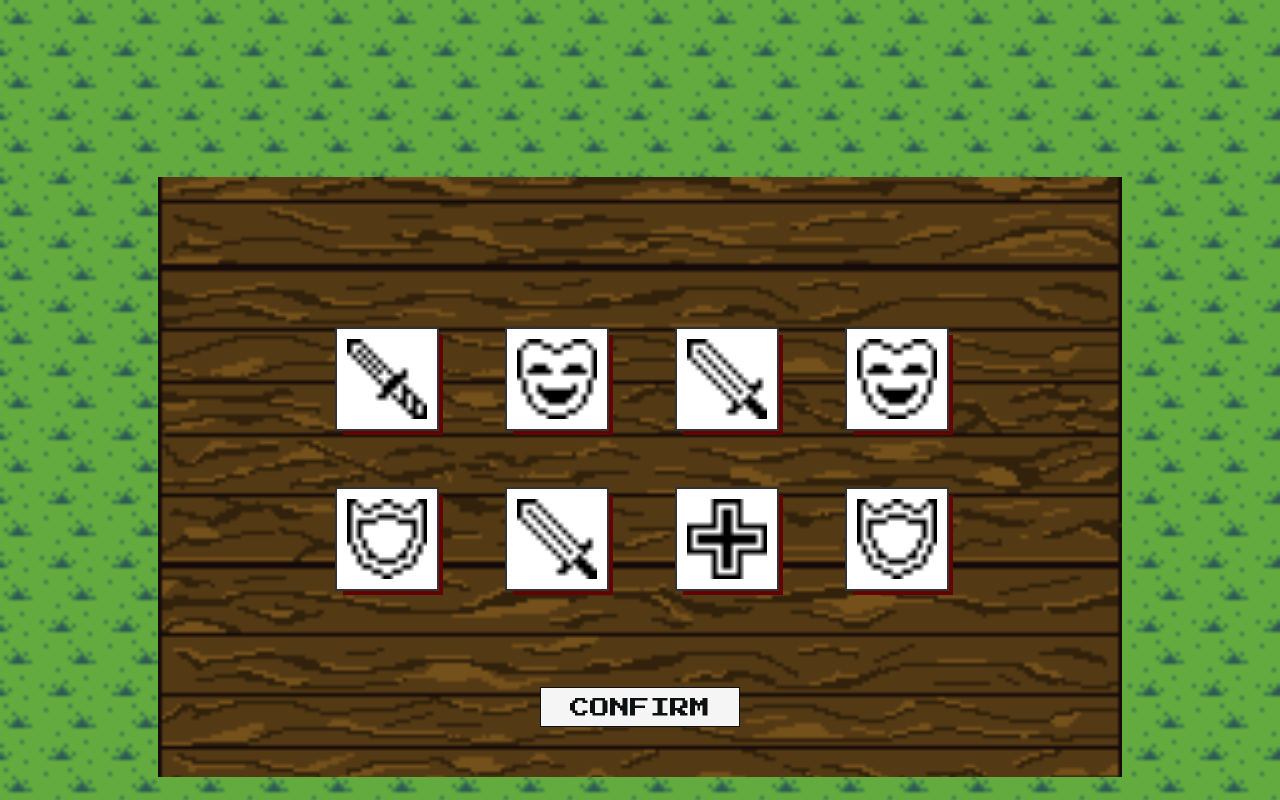
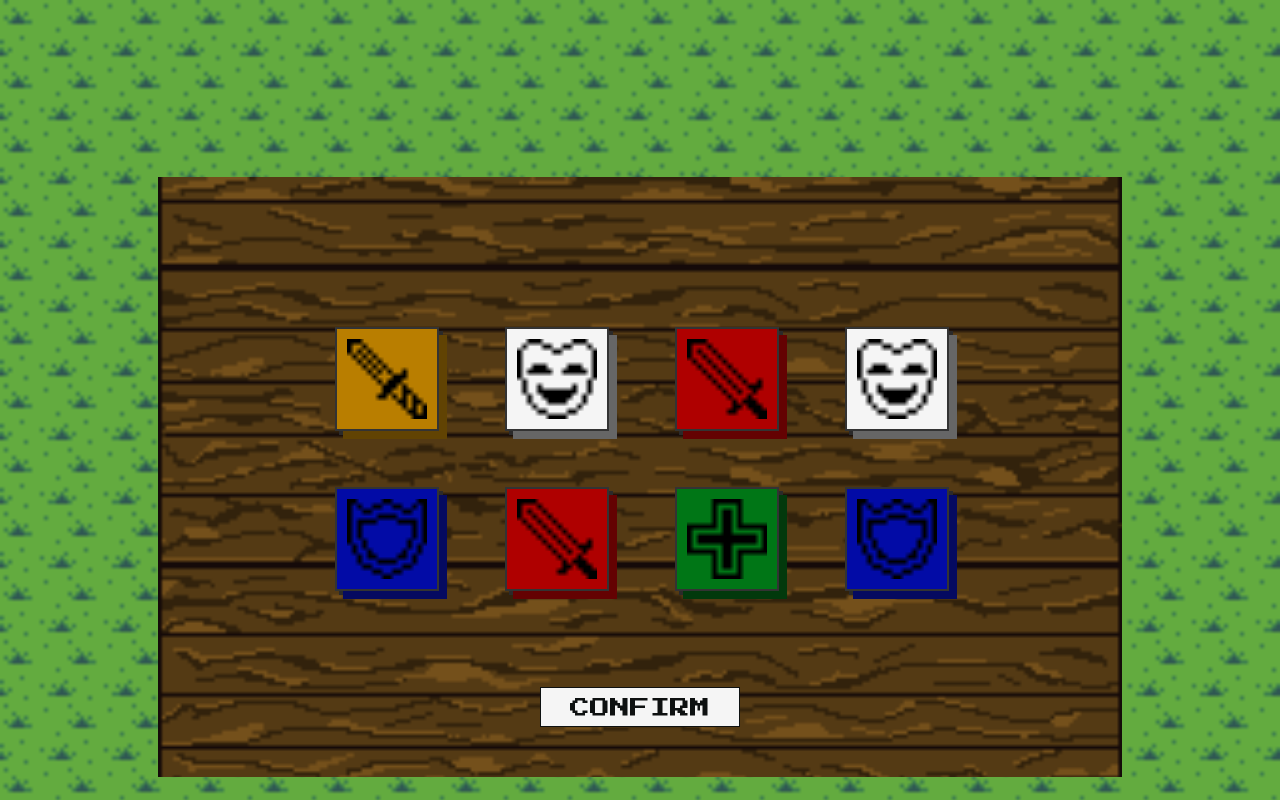
Before and after one commit to pslib-cz/2025-p3a-webgame-fps, a React (Vite) app in the folder fps_tcg.client/: page /game/diceRoll in a window 1280 px wide. Shown: the top 800 px of the page. Built offline with nearby package versions, Linux system fonts and the light colour scheme.

Commit message:
dices - upravy

```diff
--- a/fps_tcg.client/src/components/Dice.module.css
+++ b/fps_tcg.client/src/components/Dice.module.css
@@ -3,9 +3,6 @@
     height: 100px;
     stroke: var(--primary-btn-text);
     stroke-width: 3px;
-    box-shadow:
-    8px 8px 0 0 #640202,
-    4px 4px 0 0 #2B2A2A;
 }
 .selected {
     border: 3px solid #F5F5F5;
@@ -30,3 +27,35 @@
     height: 80px;
     object-fit: contain;
 }
+.face[data-symbol="Knight"] {
+    background-color: #AF0000;
+    box-shadow:
+    8px 8px 0 0 #640202,
+    4px 4px 0 0 #2B2A2A;
+}
+.face[data-symbol="Tank"] {
+    background-color: #020BA6;
+    box-shadow:
+    8px 8px 0 0 #050A60,
+    4px 4px 0 0 #2B2A2A;
+}
+.face[data-symbol="Mage"] {
+    background-color: #48047C;
+    box-shadow:  8px 8px 0 0 #310455,
+    4px 4px 0 0 #2B2A2A;
+}
+.face[data-symbol="Healer"] {
+    background-color: #007616;
+    box-shadow:  8px 8px 0 0 #02390C,
+    4px 4px 0 0 #2B2A2A;
+}
+.face[data-symbol="Rogue"] {
+    background-color: #B97E00;
+    box-shadow:  8px 8px 0 0 #614303,
+    4px 4px 0 0 #2B2A2A;
+}
+.face[data-symbol="Jester"] {
+    background-color: #F5F5F5;
+    box-shadow:  8px 8px 0 0 #666666,
+    4px 4px 0 0 #2B2A2A;
+}
--- a/fps_tcg.client/src/components/Dice.tsx
+++ b/fps_tcg.client/src/components/Dice.tsx
@@ -28,7 +28,7 @@ const Dice: FC<DiceProps> = ({symbol, isSelected, onClick}) => {
     }
     return(
         <div className={`${style.diceContainer} ${isSelected ? style.selected : ''}`} onClick={onClick}>
-            <div className={style.face}>
+            <div className={style.face}  data-symbol={symbol}>
                 <img src={getSymbolIcon(symbol)} alt={symbol} />
             </div>
         </div>
```
